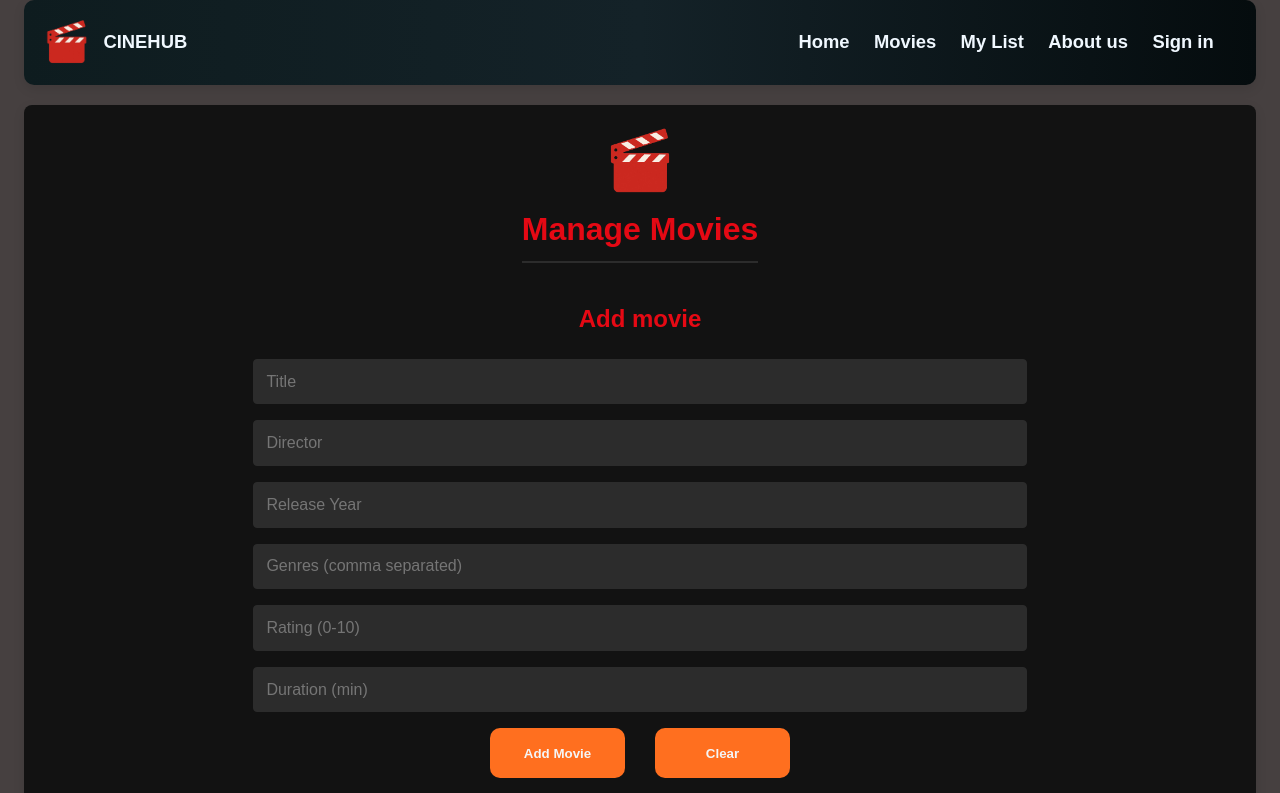
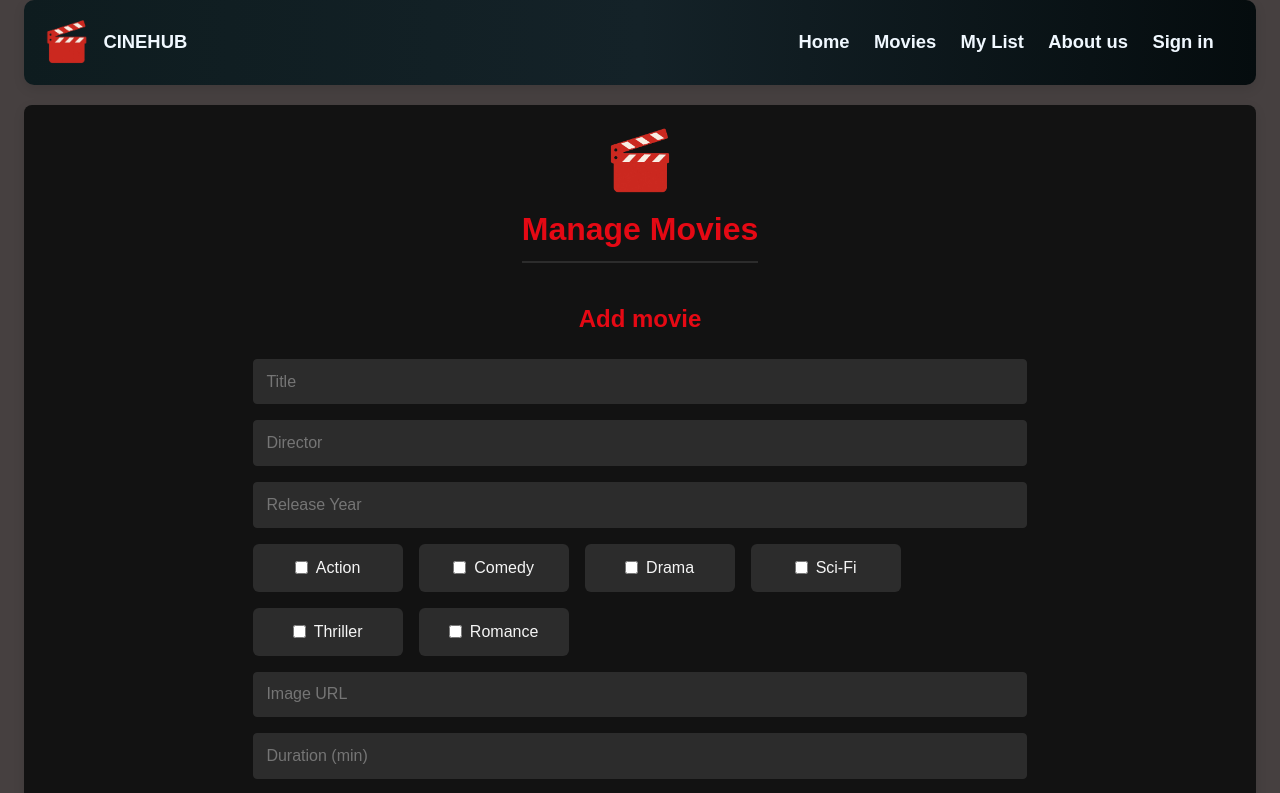
Before and after one commit to ivanoviliyan/angularSoftuniExam, an Angular app in the folder angular-project/: page /manage-movies in a window 1280 px wide. Shown: the top 793 px of the page. Built offline with nearby package versions, Linux system fonts and the light colour scheme; a web font is replaced by a local one.

Commit message:
creating the logic that allows the admin to add movie via the client

```diff
--- a/angular-project/src/app/pages/managemovies/managemovies.css
+++ b/angular-project/src/app/pages/managemovies/managemovies.css
@@ -12,7 +12,6 @@
   flex-direction: column;
   justify-content: center;
   align-items: center;
-
 
   img {
     width: 75px;
@@ -162,3 +161,31 @@ button:hover {
   transform: scale(1.015);
   transition: transform 0.2s ease-in-out;
 }
+
+.genres-checkboxes {
+  display: flex;
+  /* justify-content: center; */
+  align-items: center;
+  flex-wrap: wrap;
+  gap: 1em;
+}
+
+.genres-checkboxes label {
+  display: flex;
+  gap: 0.5em;
+  justify-content: center;
+  align-items: center;
+  min-width: 150px;
+  cursor: pointer;
+  font-size: 1em;
+  color: var(--color-light);
+  background-color: var(--color-gray);
+  border-radius: 6px;
+  padding: 8px 15px 8px 15px;
+  transition: background-color 0.3s ease;
+}
+
+.genres-checkboxes label:hover {
+  background-color: var(--color-accent);
+  color: var(--color-dark);
+}
--- a/angular-project/src/app/pages/managemovies/managemovies.html
+++ b/angular-project/src/app/pages/managemovies/managemovies.html
@@ -4,15 +4,61 @@
     <h1>Manage Movies</h1>
   </div>
 
-  <form>
+  <form #movieForm="ngForm" (ngSubmit)="onSubmit()">
     <h2>Add movie</h2>
     <div class="data">
-      <input type="text" placeholder="Title" required />
-      <input type="text" placeholder="Director" required />
-      <input type="number" placeholder="Release Year" required />
-      <input type="text" placeholder="Genres (comma separated)" />
-      <input type="number" placeholder="Rating (0-10)" min="0" max="10" />
-      <input type="number" placeholder="Duration (min)" min="1" />
+      <input
+        type="text"
+        id="title"
+        name="title"
+        [(ngModel)]="formData.title"
+        placeholder="Title"
+        required
+      />
+      <input
+        type="text"
+        id="director"
+        name="director"
+        [(ngModel)]="formData.director"
+        placeholder="Director"
+        required
+      />
+      <input
+        type="number"
+        id="releaseYear"
+        name="releaseYear"
+        [(ngModel)]="formData.releaseYear"
+        placeholder="Release Year"
+        required
+      />
+      <div class="genres-checkboxes">
+        <label *ngFor="let genre of genresList">
+          <input
+            type="checkbox"
+            [value]="genre"
+            (change)="onGenreChange($event)"
+            [checked]="formData.genres.includes(genre)"
+          />
+          {{ genre }}
+        </label>
+      </div>
+      <input
+        type="string"
+        id="image"
+        name="image"
+        [(ngModel)]="formData.image"
+        placeholder="Image URL"
+        min="0"
+        max="10"
+      />
+      <input
+        type="number"
+        id="duration"
+        name="duration"
+        [(ngModel)]="formData.duration"
+        placeholder="Duration (min)"
+        min="1"
+      />
     </div>
 
     <div class="actions">
--- a/angular-project/src/app/pages/managemovies/managemovies.ts
+++ b/angular-project/src/app/pages/managemovies/managemovies.ts
@@ -1,11 +1,84 @@
-import { Component } from '@angular/core';
+import { Component, ViewChild } from '@angular/core';
+import { FormsModule, NgForm  } from '@angular/forms';
+import { HttpClient, HttpHeaders } from '@angular/common/http';
+import { CommonModule } from '@angular/common';
+import { AuthService } from '../../../auth.service';
+
+interface FormData {
+  title: string;
+  director: string;
+  releaseYear: string;
+  genres: string[];
+  image: string;
+  duration: string;
+}
 
 @Component({
   selector: 'app-managemovies',
-  imports: [],
+  standalone: true,
+  imports: [FormsModule, CommonModule],
   templateUrl: './managemovies.html',
-  styleUrl: './managemovies.css'
+  styleUrl: './managemovies.css',
 })
 export class Managemovies {
+  @ViewChild('movieForm') movieForm!: NgForm;
+  genresList = ['Action', 'Comedy', 'Drama', 'Sci-Fi', 'Thriller', 'Romance'];
 
+  formData: FormData = {
+    title: '',
+    director: '',
+    releaseYear: '',
+    genres: [],
+    image: '',
+    duration: '',
+  };
+
+  onGenreChange(event: Event) {
+    const checkbox = event.target as HTMLInputElement;
+    const value = checkbox.value;
+
+    if (checkbox.checked) {
+      if (!this.formData.genres.includes(value)) {
+        this.formData.genres.push(value);
+      }
+    } else {
+      this.formData.genres = this.formData.genres.filter((g) => g !== value);
+    }
+  }
+
+  constructor(private http: HttpClient, private auth: AuthService) {}
+
+  valueCheck(value: any): boolean {
+    return value ? true : false;
+  }
+
+  onSubmit() {
+    const validData = Object.values(this.formData).every(
+      (value) => this.valueCheck(value) === true
+    );
+
+    if (!validData) return;
+
+    const accessToken = this.auth.getUser('accessToken');
+
+    const headers = new HttpHeaders({
+      'X-Authorization': accessToken || '',
+    });
+
+    this.http
+      .post('http://localhost:3030/data/movies', this.formData, {
+        headers: headers,
+        observe: 'response',
+      })
+      .subscribe({
+        next: (response) => {
+          if (response.status === 200) {
+            this.movieForm.resetForm();
+          }
+        },
+        error: (error) => {
+          console.log('Not OK', error);
+        },
+      });
+  }
 }
--- a/angular-project/src/app/pages/register/register.ts
+++ b/angular-project/src/app/pages/register/register.ts
@@ -2,7 +2,7 @@ import { Component } from '@angular/core';
 import { RouterLink } from '@angular/router';
 import { Router } from '@angular/router';
 import { FormsModule } from '@angular/forms';
-import { HttpClient, HttpClientModule } from '@angular/common/http';
+import { HttpClient } from '@angular/common/http';
 
 @Component({
   selector: 'app-register',
--- a/angular-project/src/app/shared/footer/footer.css
+++ b/angular-project/src/app/shared/footer/footer.css
@@ -34,5 +34,5 @@
 }
 
 .footer-content span {
-  color: #e50914;
+  color: var(--color-accent);
 }
```
